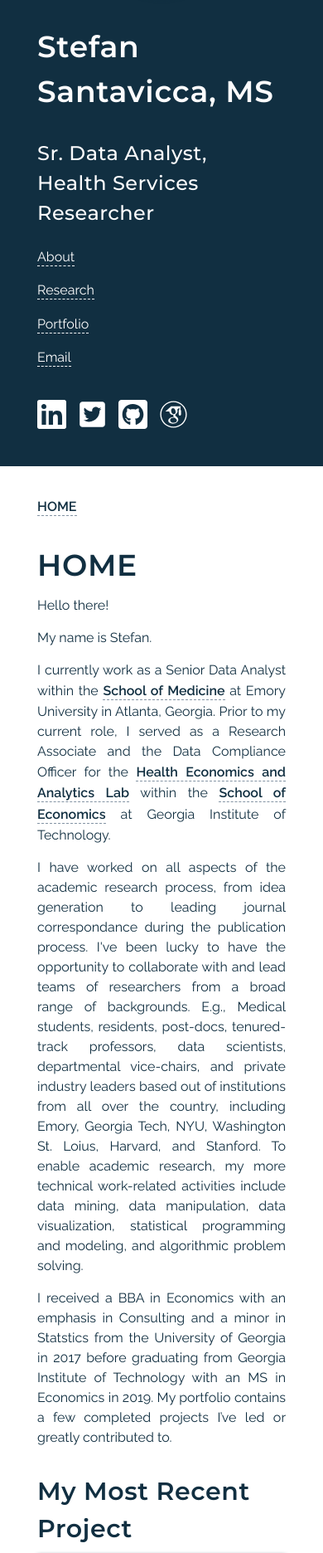
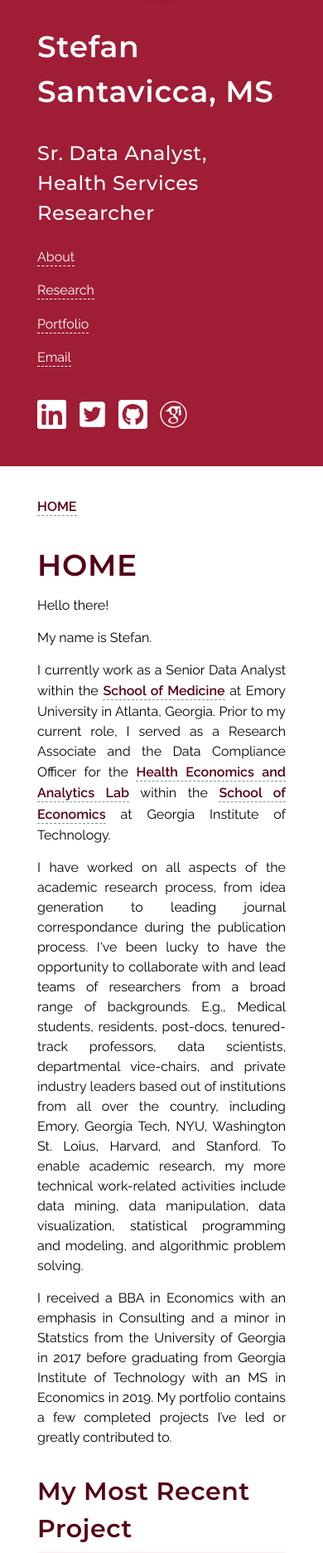
Before and after one commit to ssantavicca3/PortfolioWebsite, a Flask app: page / in a window 390 px wide. Shown: the part 186-2058 px from the top of the page at 83% size. Run offline with Flask 2, Linux system fonts and the light colour scheme.

Commit message:
Changes to style sheets

```diff
--- a/static/styles1.css
+++ b/static/styles1.css
@@ -11,7 +11,7 @@ body {
   margin:0;
   min-height:100%;
   font-family:raleway,helvetica neue,sans-serif;
-  color:#112f41;
+  color:#9F1D35
   font-size:16px
 }
 
@@ -54,22 +54,22 @@ h1,h2,h3,h4,h5 {
 
 h1 {
   font-size:36px;
-  font-weight:600
+  font-weight:600;
 }
 
 h2 {
   font-size:30px;
-  font-weight:600
+  font-weight:600;
 }
 
 h3 {
   font-size:24px;
-  font-weight:500
+  font-weight:500;
 }
 
 h4 {
   font-size:20px;
-  font-weight:500
+  font-weight:500;
 }
 
 blockquote {
@@ -188,13 +188,18 @@ header .intro {
   bottom:140px
 }
 
+header .intro h3, header .intro h2 {
+  color:#fcfcfd;
+  text-shadow: -1px 0 #9F1D35, 0 1px #9F1D35, 1px 0 #9F1D35, 0 -1px #9F1D35
+}
+
 header .rounded-logo {
   width:150px;
   height:150px;
   border-radius:50%;
   margin-bottom:40px;
   display:block;
-  box-shadow:0 0 5px #112f41
+  box-shadow:0 0 5px #9F1D35
 }
 
 @media(min-width:768px) and (max-width:1023px) {
@@ -213,7 +218,7 @@ header .rounded-logo {
   header {
     position:relative;
     width:100%;
-    background:#112f41!important;
+    background:#9F1D35!important;
     display:block;
     height:auto
   }
@@ -309,7 +314,7 @@ footer {
   position:absolute;
   width:70%;
   left:30%;
-  background-color:#112f41;
+  background-color:#9F1D35;
   color:#fcfcfd;
   padding:35px 45px
 }
@@ -365,7 +370,7 @@ header .icon {
 }
 
 #content .icon {
-  fill:#112f41
+  fill:#9F1D35
 }
 
 #content:not(.portfolio) img {
@@ -386,7 +391,7 @@ header .icon {
 .portfolio img {
   max-width:100%;
   margin-bottom:30px;
-  box-shadow:0 0 5px #112f41
+  box-shadow:0 0 5px #9F1D35
 }
 .portfolio .rounded-img {
   width:150px;
@@ -427,6 +432,10 @@ header .icon {
   margin-bottom:10px
 }
 
+#content h1,h2,h3,h4 {
+  color:#550015
+}
+
 #content .portfolio-list h2 {
   margin:0
 }
@@ -440,7 +449,7 @@ header .icon {
   max-width:100%;
   border-radius:2px;
   display:block;
-  box-shadow:0 0 5px #112f41;
+  box-shadow:0 0 5px #9F1D35;
   margin:inherit
 }
 
@@ -448,6 +457,14 @@ header .icon {
   position:relative;
   max-width:35em;
   margin-bottom:30px
+}
+
+.content-wrapper .breadcrumb a {
+  color:#550015
+}
+
+#content a {
+  color:#550015
 }
 
 #content .portfolio-list .portfolio-container .portfolio-details {
@@ -466,7 +483,8 @@ header .icon {
 #content .portfolio-list .portfolio-container .portfolio-details p,#content .portfolio-list .portfolio-container .portfolio-details h2 {
   text-align:center;
   margin-bottom:0;
-  position:relative
+  position:relative;
+  color:#fcfcfd
 }
 
 #content .portfolio-list .portfolio-container .img-overlay {
@@ -483,7 +501,7 @@ header .icon {
   -ms-transition:.4s ease;
   -o-transition:.4s ease;
   transition:.4s ease;
-  background-color:#112f41
+  background-color:#9F1D35
 }
 
 #content .portfolio-list .portfolio-container:hover .img-overlay {
@@ -502,7 +520,7 @@ header .icon {
 }
 
 #content .portfolio-list img::hover {
-  linear-gradient:#112f41,#112f41
+  linear-gradient:#9F1D35,#9F1D35
 }
 
 @media(max-width:767px) {
```
